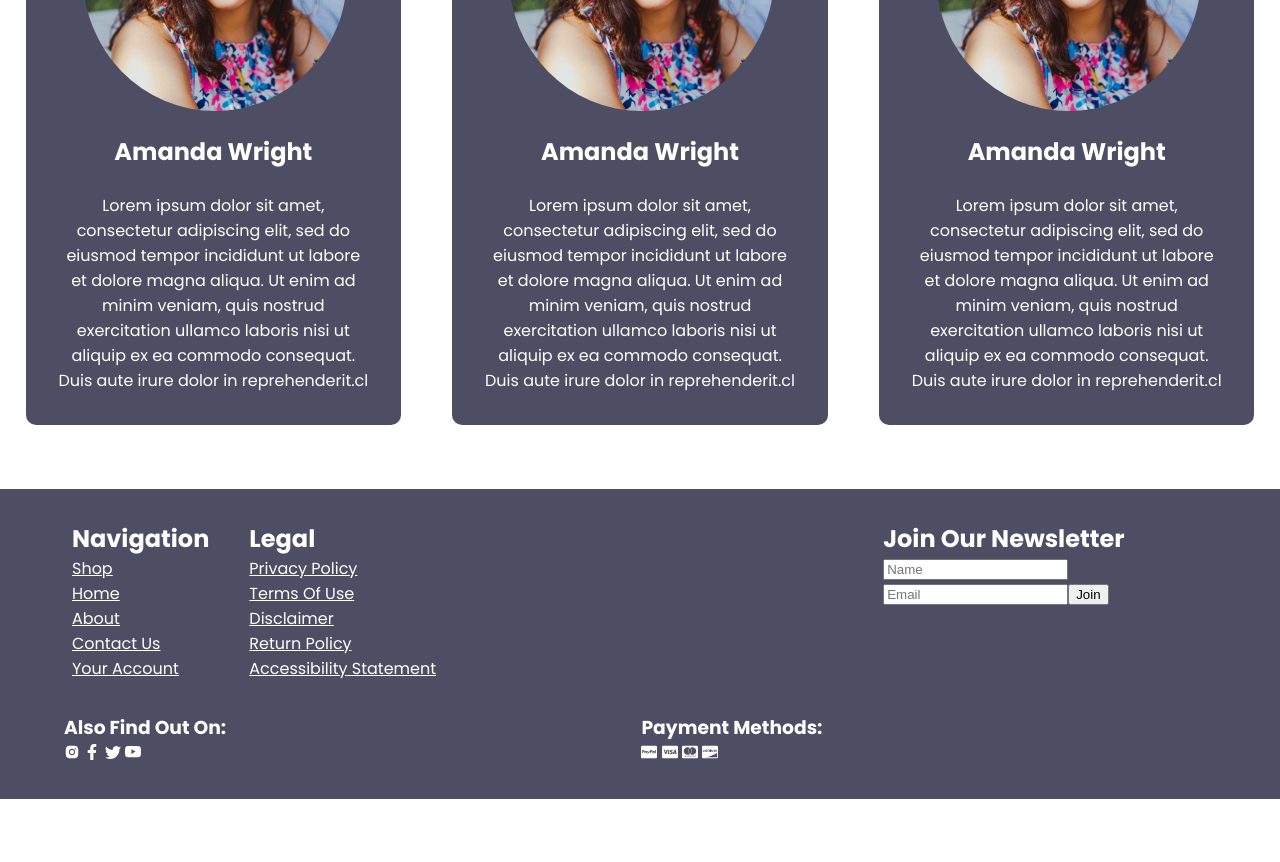
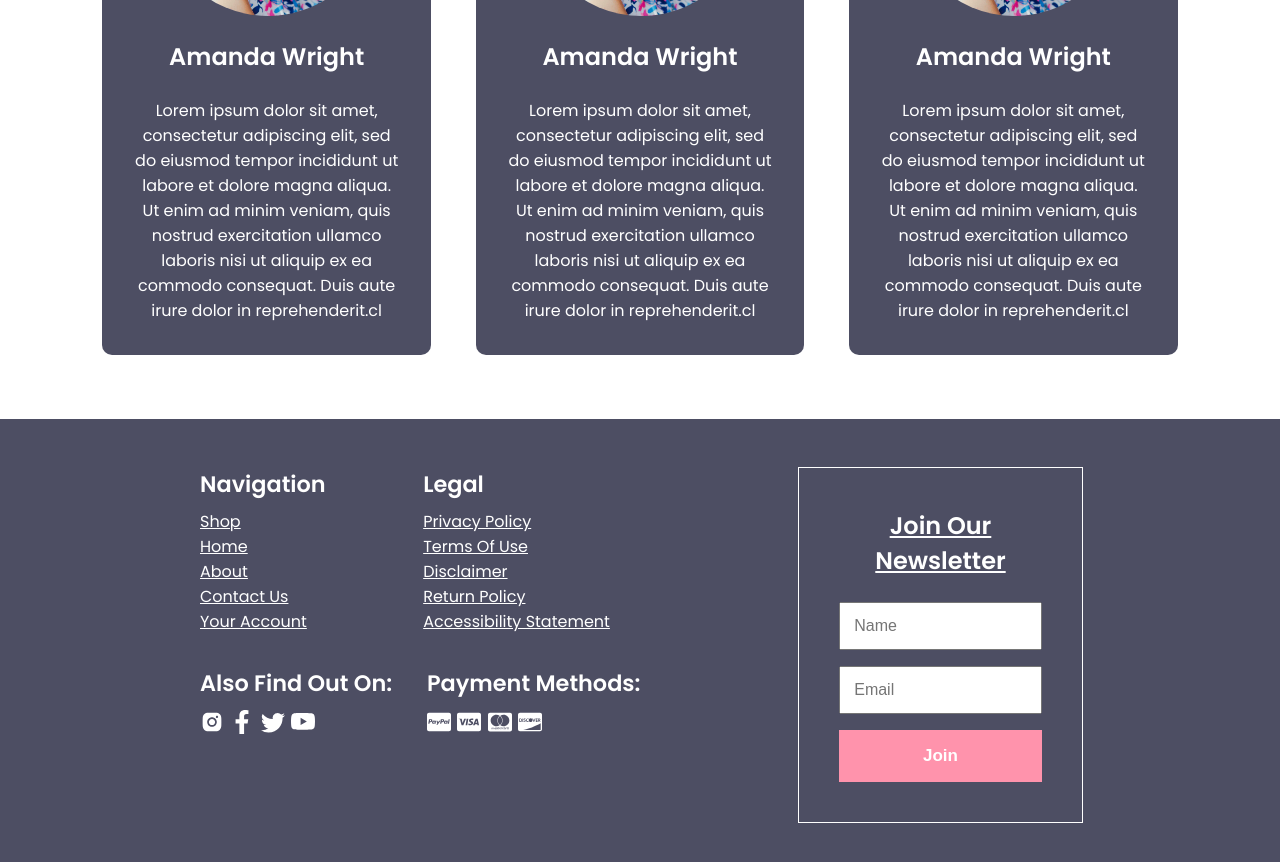
Before and after one commit to GlorySinkkhonde/younique-jeans-ecommerce-shop, a React app: page / in a window 1280 px wide. Shown: the part 2020-2882 px from the top of the page. Before the commit the page ends 2819 px from the top, so only its background shows below. Built offline with nearby package versions, Linux system fonts and the light colour scheme.

Commit message:
Finished the footer

```diff
--- a/src/App.css
+++ b/src/App.css
@@ -141,6 +141,7 @@ ul{
 }
 
 .wrapper__text > button{
+    cursor: pointer;
     font-size: 19px;
     margin-top: 1.5rem;
     padding: .8rem 5rem;
@@ -149,8 +150,12 @@ ul{
     color: white;
 }
 
+.wrapper__text > button:hover{
+    background-color: var(--accent-color);
+}
+
 .trending-wrapper{
-    margin-top: 15rem;
+    margin: 15rem 5rem 0;
 }
 
 .trending-wrapper__heading{
@@ -187,6 +192,7 @@ ul{
 }
 
 .add-to-cart-btn{
+    cursor: pointer;
     width: 100%;
     margin-top: 1rem;
     padding: 1rem 0;
@@ -195,6 +201,14 @@ ul{
     font-size: 17px;
     font-weight: 600;
     color: white;
+}
+
+.add-to-cart-btn:hover{
+    background-color: var(--accent-color);
+}
+
+.testimonials-wrapper{
+    margin: 0 5rem;
 }
 
 .testimonials-wrapper-heading{
@@ -224,6 +238,7 @@ ul{
 }
 
 .testimonial-box-1 > h2{
+    font-weight: 600;
     margin-bottom: 1.5rem;
 }
 
@@ -232,9 +247,7 @@ ul{
 }
 
 .footer{
-    display: flex;
-    justify-content: space-between;
-    padding: 2rem;
+    padding: 3rem;
     background-color: var(--main-color);
     color: white;
 }
@@ -244,31 +257,79 @@ ul > li{
 }
 
 .footer__nav{
+    width: 95%;
     display: flex;
+    justify-content: space-between;
     margin-bottom: 2rem;
 }
 
 .footer__info{
+    width: 93%;
     display: flex;
     justify-content: space-between;
-    margin-left: 2rem;
+    margin: 0 2.5rem 2rem;
 }
 
 .footer li > a{
     color: white;
     text-decoration: underline;
+    margin-bottom: .3rem;
 }
 
 .footer li > a:hover{
     color: var(--accent-color);
 }
 
-.footer__section-1{
-    width: 65%;
+.footer_primary-nav > h1, .footer_secondary-nav > h1, .footer__social > h1, .footer__payments > h1{
+    font-size: 1.4rem;
+    margin-bottom: .5rem;
+    font-weight: 600;
 }
 
-.footer__section-2{
-    width: 30%;
+.footer__social > span, .footer__payments > span {
+    font-size: 1.5rem;
+}
+
+.footer__social > span:hover, .footer__payments > span:hover{
+    color: var(--accent-color);
+}
+
+.form{
+    width: 60%;
+    margin-left: 2.5rem;
+    border: 1px solid white;
+    text-align: center;
+    padding: 2.5rem;
+}
+
+.form > h1 {
+    margin-bottom: 1.5rem;
+    text-decoration: underline;
+    font-weight: 600;
+}
+
+.form > input {
+    font-size: 16px;
+    padding: .8rem;
+    margin-bottom: 1rem;
+    width: 100%;
+    color: var(--main-color);
+    outline: none;
+}
+
+.form > button{
+    cursor: pointer;
+    width: 100%;
+    padding: 1rem 0;
+    border: none;
+    background-color: var(--secondary-color);
+    font-size: 17px;
+    font-weight: 600;
+    color: white;
+}
+
+.form > button:hover{
+    background-color: var(--accent-color);
 }
 
 @media only screen and (min-width: 900px) {
@@ -408,6 +469,20 @@ ul > li{
     .testimonial-box-1{
         margin: 4rem 2%;
     }
+
+    .footer{
+        display: flex;
+        justify-content: space-between;
+    }
+
+    .footer__section-1{
+        margin-left: 7rem;
+        width: 40%;
+    }
+
+    .footer__section-2{
+        width: 40%;
+    }
 }
 
 @media only screen and (max-width: 1500px) and (min-width: 901px) {
@@ -438,4 +513,37 @@ ul > li{
     .wrapper{
         margin: -3rem 3rem;
     }
+
 }
+
+@media only screen and (max-width: 700px){
+    .form{
+        width: 80%;
+    }
+}
+
+@media only screen and (max-width: 600px){
+    .footer__nav{
+        flex-direction: column;
+    }
+
+    .footer__info{
+        flex-direction: column;
+    }
+
+    .footer_primary-nav{
+        margin-bottom: 2rem;
+    }
+
+    .footer__social{
+        margin-bottom: 2rem;
+    }
+
+    .form{
+        width: 90%;
+        margin-left: 1rem;
+        border: 1px solid white;
+        text-align: center;
+        padding: 2rem;
+    }
+}
--- a/src/components/Footer.js
+++ b/src/components/Footer.js
@@ -64,11 +64,12 @@ function Footer() {
 
             <section className='footer__section-2'>
 
-                <form>
+                <form className='form'>
                     <h1>Join Our Newsletter</h1>
                     <input placeholder='Name'/>
                     <br></br>
                     <input placeholder='Email'/>
+                    <br></br>
                     <button>Join</button>
                 </form>
 
```
